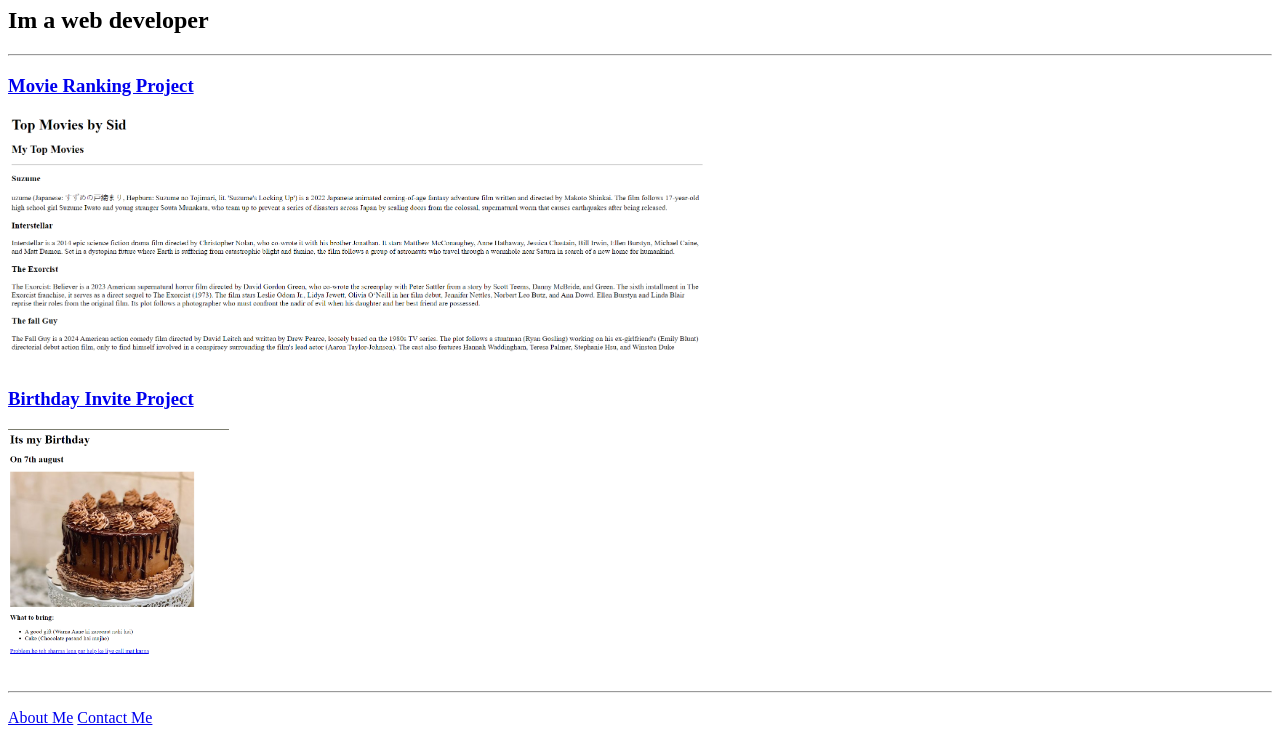
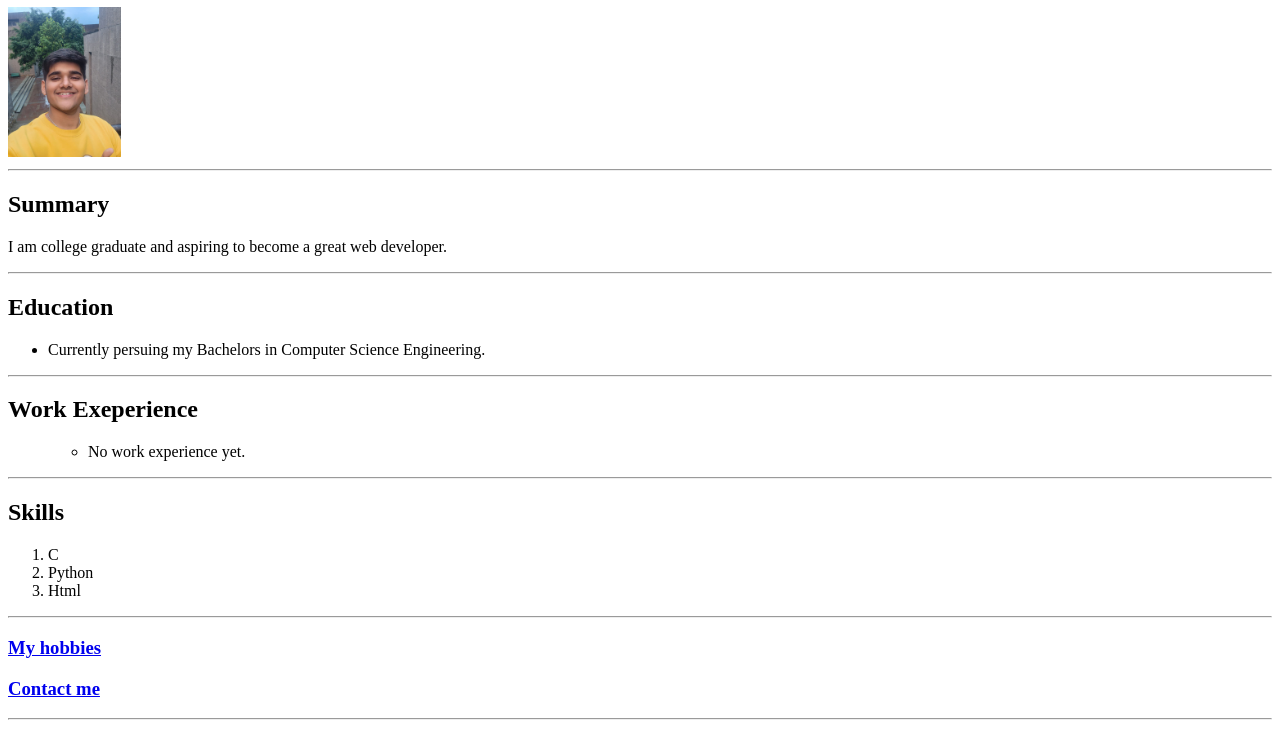
Before and after one commit to DevSid300/html---Portfolio, a plain HTML site: page index.html in a window 1280 px wide. Shown: the part 73-816 px from the top of the page. Drawn offline with Linux system fonts and the light colour scheme.

Commit message:
Add files via upload

```diff
--- a/index.html
+++ b/index.html
@@ -1,32 +1,35 @@
-<!-- TODO 1: Create the HTML Boilerplate -->
 <!DOCTYPE html>
 <html lang="en">
 <head>
     <meta charset="UTF-8">
-    <title>Siddhant Gupta</title>
+    <title>My Resume</title>
 </head>
 <body>
-    <h1>Siddhant Gupta's Portfolio</h1>
-    <h2>Im a web developer</h2>
+    <h1>Siddhant Gupta</h1>
+    <img src="./assets/images/sid.jpg" alt="Siddhant Gupta's Iamge" height="150">
     <hr />
-    <h3><a href="./public/movie-ranking.html">Movie Ranking Project </a></h3>
-    <img src="./assets/images/MovieProject.png" alt="Movie Ranking Project image" height = 250>
-    <h3><a href="./public/birthday-invite.html">Birthday Invite Project</a></h3>
-    <img src="./assets/images/BirthdayInvite.png" alt="Birthday Invite Project"  height="250">
-    <hr>
-    <p><a href="./public/about.html">About Me</a> <a href="./public/contact.html">Contact Me</a></p>
+    <h2>Summary</h2>
+    <p>I am college graduate and aspiring to become a great web developer.</p>
+    <hr />
+    <h2>Education</h2>
+    <ul>
+        <li>Currently persuing my Bachelors in Computer Science Engineering.</li>
+    </ul>
+    <hr />
+<h2>Work Exeperience</h2>
+<ul>
+    <ul><li>No work experience yet.</li></ul>
+</ul>
+<hr />
+<h2>Skills</h2>
+<ol>
+    <li>C</li>
+    <li>Python</li>
+    <li>Html</li>
+</ol>
+ <hr />
+ <h3><a href="./hobbies.html">My hobbies</a></h3>
+ <h3><a href="./contact.html">Contact me</a></h3>
+ <hr />
 </body>
 </html>
-<!-- TODO 2: Add Your previous projects' HTML into the public folder -->
-
-<!-- TODO 3: Take screenshots of your project previews and add the images to the images folder -->
-
-<!-- TODO 4: Add titles/subtitles etc. -->
-
-<!-- TODO 5: Add a link to the project pages -->
-
-<!-- TODO 6: Add images to show the project previews
-HINT for TODO 6: You can use the height attribute set to 200 to make the image smaller:
-https://developer.mozilla.org/en-US/docs/Web/HTML/Element/img#attr-height -->
-
-<!-- TODO 7: Add the Contact Me and About Me page links -->
```
